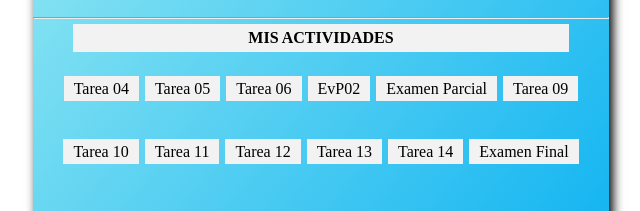
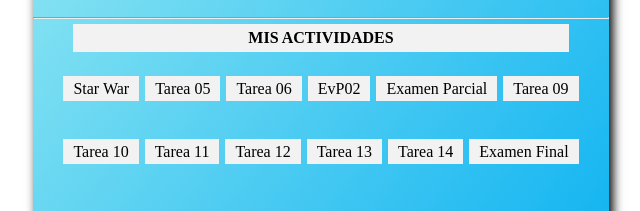
Before and after one commit to EliCD/EliCD.github.io, a plain HTML site: page index.html in a window 1280 px wide. Shown: the part 406-617 px from the top of the page, 319-959 px from the left. Drawn offline with Linux system fonts and the light colour scheme.

Commit message:
Update index.html

```diff
--- a/index.html
+++ b/index.html
@@ -23,7 +23,7 @@ v<!DOCTYPE html>
             <p>Mis Actividades</p>
             <ul>
                 <!--tarea04,tarea05,evp2,exp son los nombres de los repositorios github secundarios-->
-                <li><a href="/tarea04/index.html">Tarea 04</a></li>
+                <li><a href="/starwars/index.html">Star War</a></li>
                 <li><a href="/tarea05/index.html">Tarea 05</a></li>
                 <li><a href="/tarea06/index.html">Tarea 06</a></li>
                 <li><a href="/evp2/index.html">EvP02</a></li>
```
